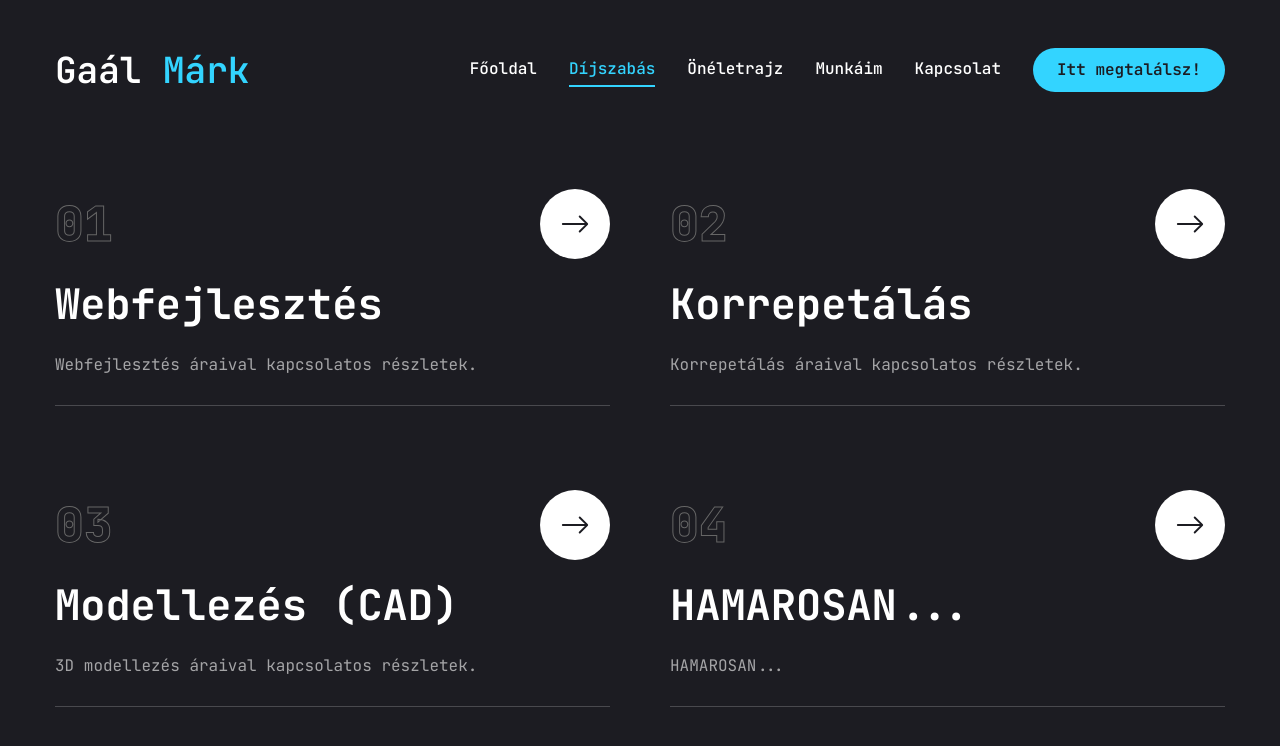
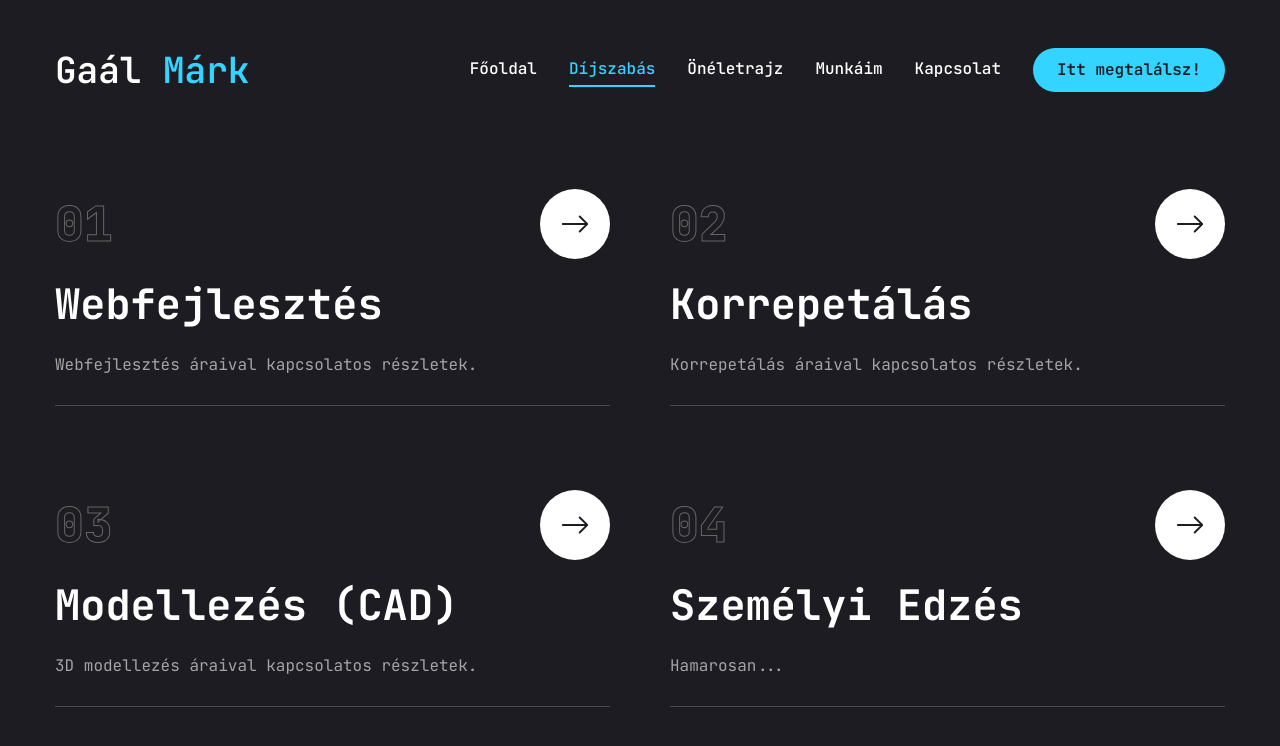
Before and after one commit to markgaal068/ujportfolio, a Next.js app: page /prices in a window 1280 px wide. Shown: the top 746 px of the page. Built offline with nearby package versions, Linux system fonts and the light colour scheme.

Commit message:
data cahnges counter and services

```diff
--- a/app/prices/page.jsx
+++ b/app/prices/page.jsx
@@ -23,8 +23,8 @@ const services = [
     },
     {
         num: "04",
-        title: "HAMAROSAN...",
-        description: "HAMAROSAN...",
+        title: "Személyi Edzés",
+        description: "Hamarosan...",
     },
 ];
 
--- a/components/ServiceDetails.jsx
+++ b/components/ServiceDetails.jsx
@@ -156,8 +156,8 @@ const ServiceDetails = ({ serviceIndex }) => {
         case 3:
             return (
                 <div className="bg-primary border border-accent text-white p-4 mt-4 rounded-lg shadow-lg">
-                    <h3 className="font-bold text-lg">HAMAROSAN...</h3>
-                    <p>HAMAROSAN...</p>
+                    <h3 className="font-bold text-lg">Személyi Edzés</h3>
+                    <p>Igénybe vehető: 2025 májusától.</p>
                 </div>
             );
         default:
--- a/components/Stats.jsx
+++ b/components/Stats.jsx
@@ -8,15 +8,15 @@ const stats = [
         text: "Év tapasztalat"
     },
     {
-        num: 8,
+        num: 9,
         text: "Elkészített projekt"
     },
     {
-        num: 16,
+        num: 17,
         text: "Oktatott diák"
     },
     {
-        num: 500,
+        num: 506,
         text: "Megtartott óra"
     }
 ]
```
